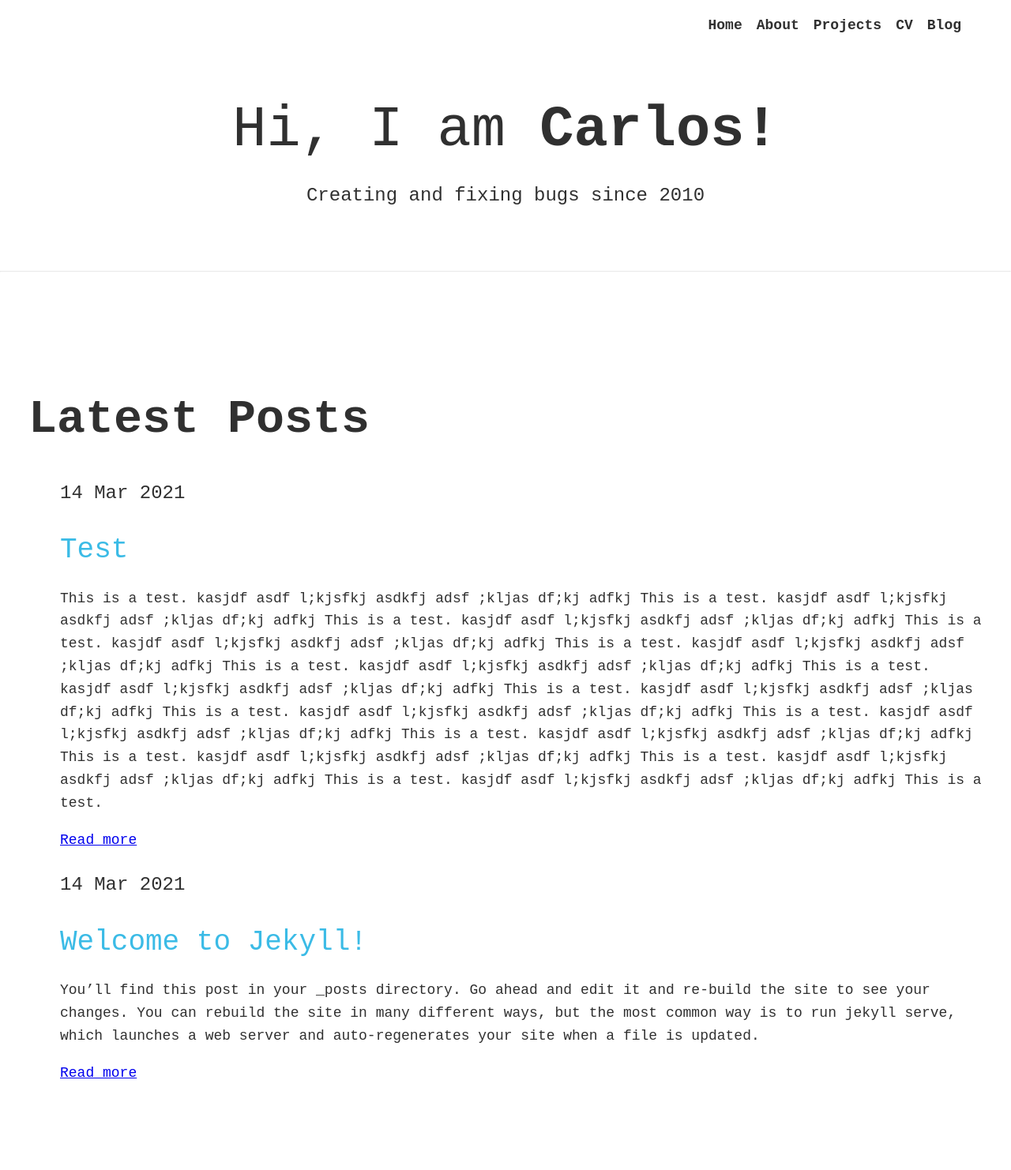
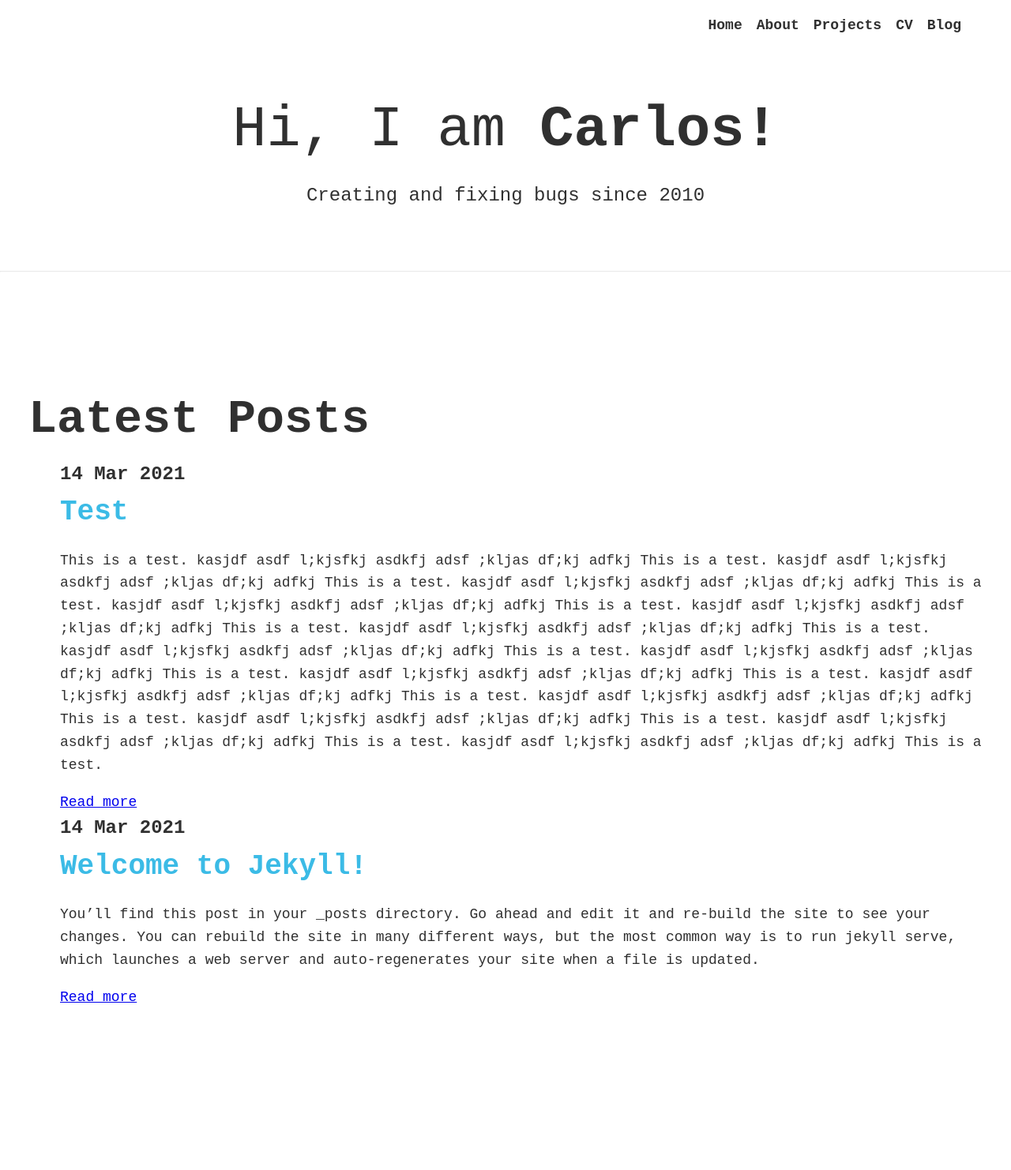
Before and after one commit to carlosghabrous/carlosghabrous.github.io, a Jekyll site: the page built from blog/index.html, in a window 1280 px wide. Shown: the whole page at 79% size. Built offline with Jekyll 4.4.1, drawn with Linux system fonts in a browser that asks for light colours; nearby versions of some CDN libraries; after the commit the page ends 1386 px from its top, so only the background shows below that.

Commit message:
Add margin 0, remove padding

```diff
--- a/_sass/main.scss
+++ b/_sass/main.scss
@@ -300,15 +300,16 @@ header {
 }
 
 .latest-posts__date {
+    font-weight: var(--fw-bold);
     font-size: var(--fs-h3);
+    margin: 0;
 }
 
 .latest-posts__link {
     font-size: var(--fs-post-title);
+    font-weight: var(--fw-bold);
     color: var(--clr-accent);
     text-decoration: none;
-    margin: 0;
-    padding: .25em 0em;
 }
 
 .latest-posts__link:hover {
```
